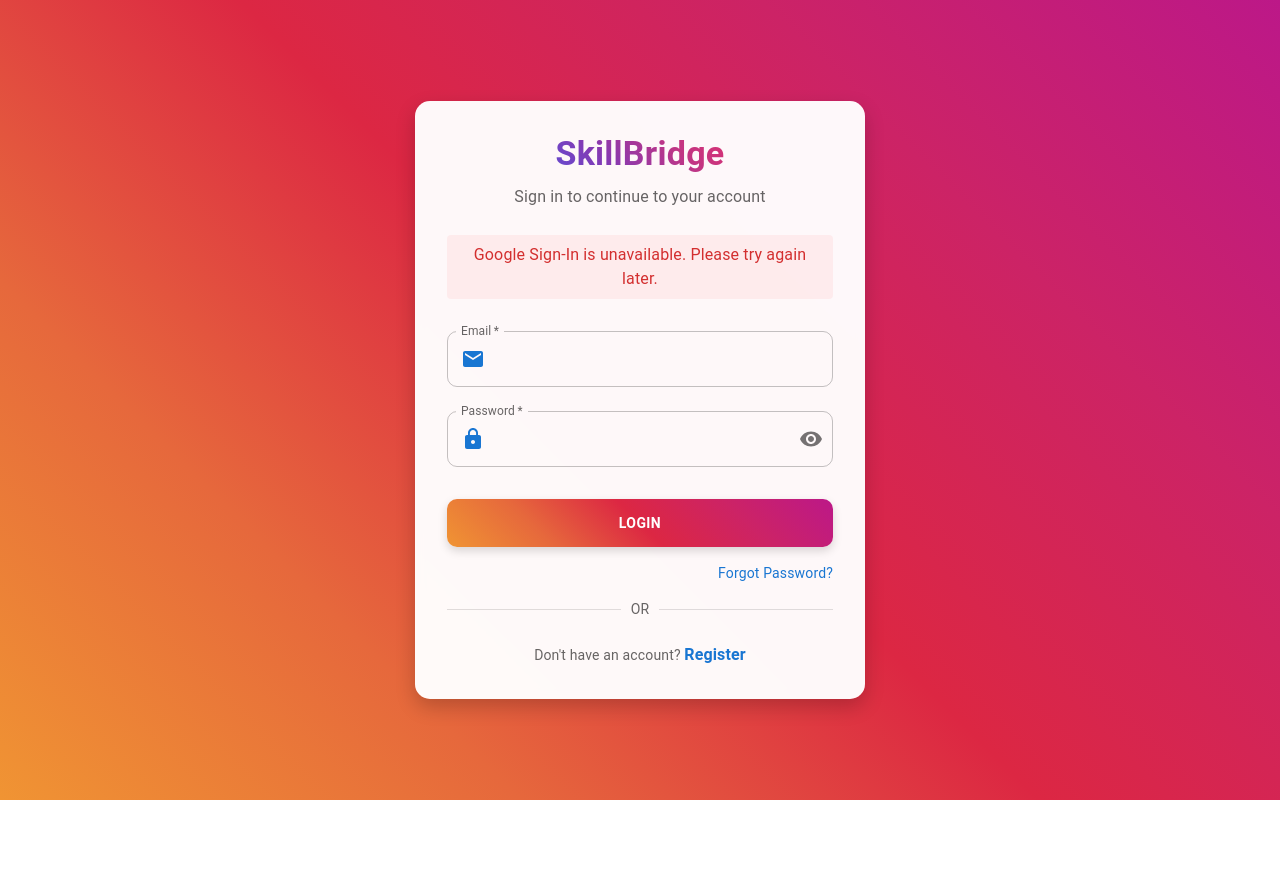
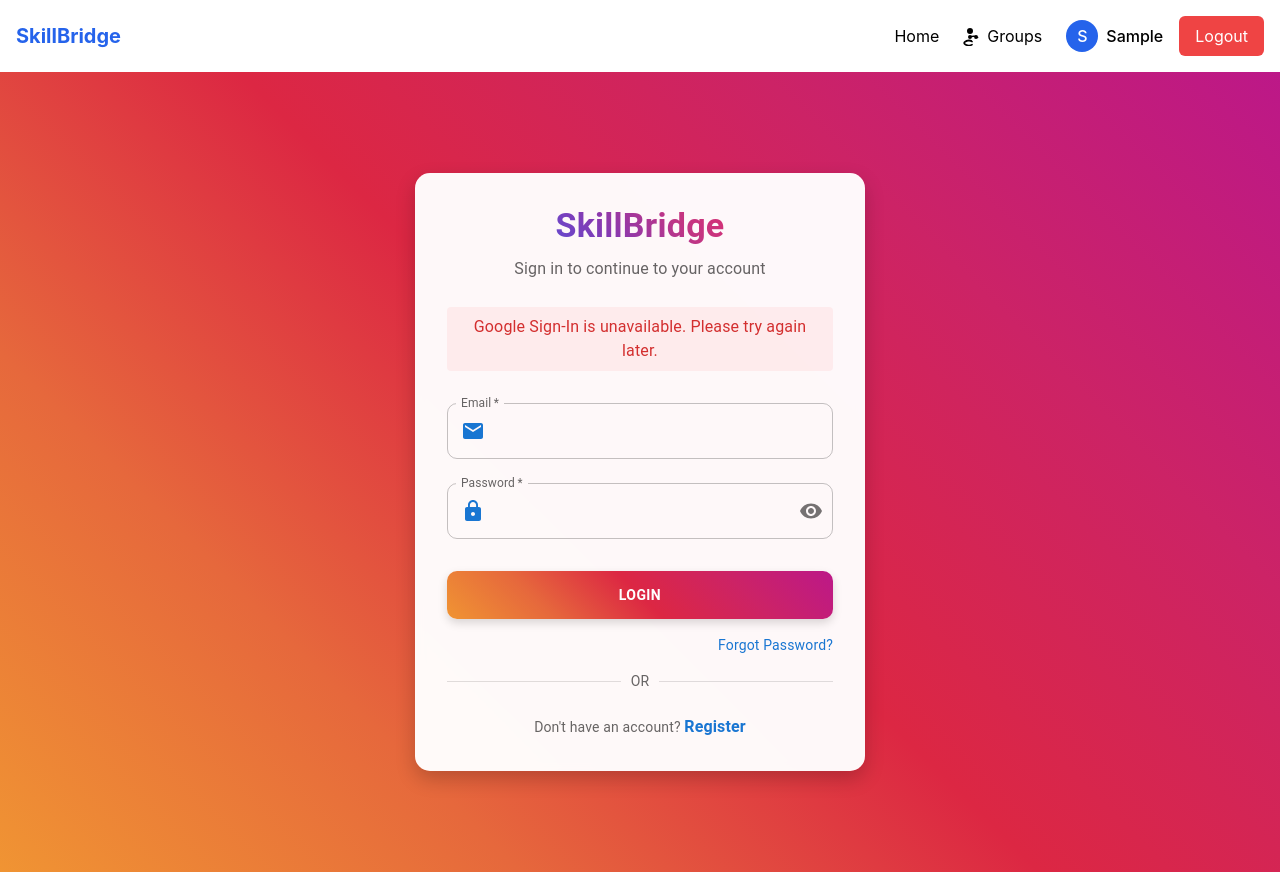
Before and after one commit to Kavishka-Rajapaksha/skill-bridge, a React (Create React App) app in the folder frontend/: page /login in a window 1280 px wide. Before the commit the page ends 800 px from the top, so only its background shows below. Built offline with nearby package versions, Linux system fonts and the light colour scheme; no server answers; sample sign-in values are in the browser's storage.

Commit message:
header and groping part

```diff
--- a/frontend/src/App.js
+++ b/frontend/src/App.js
@@ -14,6 +14,9 @@ import AdminAddUser from "./pages/AdminAddUser";
 import AdminBlockedUsers from "./pages/AdminBlockedUsers";
 import { AuthProvider } from "./context/AuthContext";
 import ProtectedRoute from "./components/ProtectedRoute";
+import Groups from "./pages/Groups";
+import GroupDetail from "./pages/GroupDetail";
+import Header from "./components/Header"; // Import the Header component
 
 function App() {
   const AdminRoute = ({ children }) => {
@@ -33,10 +36,14 @@ function App() {
   return (
     <AuthProvider>
       <Router>
+        {/* Include Header only once here */}
+        <Header />
         <Routes>
           <Route path="/" element={<Home />} />
           <Route path="/login" element={<Login />} />
           <Route path="/register" element={<Register />} />
+          <Route path="/groups" element={<Groups />} />
+          <Route path="/groups/:id" element={<GroupDetail />} />
 
           {/* Admin Routes */}
           <Route
--- a/frontend/src/components/Header.js
+++ b/frontend/src/components/Header.js
@@ -1,57 +1,117 @@
-import React from "react";
-import { Link, useNavigate } from "react-router-dom";
+import React, { useContext, useEffect, useState } from "react";
+import { Link } from "react-router-dom";
+import { AuthContext } from "../context/AuthContext";
 
-function Header({ user }) {
-  const navigate = useNavigate();
+function Header() {
+  const { user: contextUser } = useContext(AuthContext);
+  const [user, setUser] = useState(null);
 
-  const handleLogout = () => {
-    localStorage.removeItem("user");
-    navigate("/login");
-  };
+  // Ensure we have user info by checking both context and localStorage
+  useEffect(() => {
+    if (contextUser) {
+      setUser(contextUser);
+    } else {
+      const storedUser = localStorage.getItem("user");
+      if (storedUser) {
+        try {
+          setUser(JSON.parse(storedUser));
+        } catch (error) {
+          console.error("Error parsing user from localStorage:", error);
+        }
+      }
+    }
+  }, [contextUser]);
 
   return (
-    <header className="bg-white shadow">
-      <div className="max-w-6xl mx-auto px-4 sm:px-6 lg:px-8">
-        <div className="flex justify-between h-16">
-          <div className="flex items-center">
-            <Link to="/" className="text-xl font-bold text-blue-600">
-              SkillBridge
+    <header className="bg-white shadow-md py-4">
+      <div className="container mx-auto flex justify-between items-center px-4">
+        <Link to="/" className="text-xl font-bold text-blue-600">SkillBridge</Link>
+
+        <nav className="flex items-center space-x-6">
+          {/* Navigation links that are always visible */}
+          <Link to="/" className="hover:text-blue-600 transition-colors">Home</Link>
+
+          {/* Only show additional navigation if user is logged in */}
+          {user && (
+            <>
+              {/* Group icon */}
+              <Link
+                to="/groups"
+                className="hover:text-blue-600 transition-colors flex items-center space-x-1"
+                title="Groups"
+              >
+                <svg
+                  xmlns="http://www.w3.org/2000/svg"
+                  width="20"
+                  height="20"
+                  fill="currentColor"
+                  viewBox="0 0 20 20"
+                >
+                  <path d="M7 8a3 3 0 100-6 3 3 0 000 6zm6 5a2 2 0 100-4 2 2 0 000 4zm-6 0a2 2 0 100-4 2 2 0 000 4zm2.068 1.307a6.965 6.965 0 00-3.015-.788 7.01 7.01 0 00-5.051 1.882c-.896.88-.896 2.13 0 3.015a7.142 7.142 0 005.051 1.884c1.289-.02 2.47-.447 3.429-1.094a.75.75 0 10-.793-1.275 5.253 5.253 0 01-2.636.814 5.53 5.53 0 01-3.994-1.422.25.25 0 010-.375c.897-.89 2.458-1.434 3.994-1.422a5.253 5.253 0 012.636.814.75.75 0 10.793-1.275 6.787 6.787 0 00-.414-.207zm1.197-3.43a6.933 6.933 0 013.948 1.215.75.75 0 10.793-1.275 8.445 8.445 0 00-8.011-.607.75.75 0 00.415 1.436 6.944 6.944 0 012.855-.769z" />
+                </svg>
+                <span>Groups</span>
               </Link>
-          </div>
-          <div className="flex items-center">
-            {user ? (
-              <div className="flex items-center space-x-4">
-                <span className="text-gray-700">Welcome, {user.firstName || user.username}</span>
+
+              {/* Admin Dashboard link - only show for admins */}
               {user.role === "ROLE_ADMIN" && (
                 <Link
                   to="/admin/dashboard"
-                    className="px-3 py-2 bg-purple-600 text-white rounded hover:bg-purple-700 transition"
+                  className="hover:text-blue-600 transition-colors flex items-center space-x-1"
+                  title="Admin Dashboard"
                 >
-                    Dashboard
+                  <svg
+                    xmlns="http://www.w3.org/2000/svg"
+                    width="20"
+                    height="20"
+                    fill="currentColor"
+                    viewBox="0 0 20 20"
+                  >
+                    <path d="M5 3a2 2 0 00-2 2v2a2 2 0 002 2h2a2 2 0 002-2V5a2 2 0 00-2-2H5zM5 11a2 2 0 00-2 2v2a2 2 0 002 2h2a2 2 0 002-2v-2a2 2 0 00-2-2H5zM11 5a2 2 0 012-2h2a2 2 0 012 2v2a2 2 0 01-2 2h-2a2 2 0 01-2-2V5zM14 11a1 1 0 011 1v1h1a1 1 0 110 2h-1v1a1 1 0 11-2 0v-1h-1a1 1 0 110-2h1v-1a1 1 0 011-1z" />
+                  </svg>
+                  <span>Dashboard</span>
                 </Link>
               )}
+            </>
+          )}
+
+          {/* Authentication links */}
+          {user ? (
+            <div className="flex items-center space-x-4">
+              {/* User profile icon/avatar */}
+              <div className="flex items-center space-x-2">
+                <div className="w-8 h-8 rounded-full bg-blue-600 flex items-center justify-center text-white">
+                  {user.profilePicture ? (
+                    <img
+                      src={user.profilePicture}
+                      alt={`${user.firstName}'s profile`}
+                      className="w-full h-full rounded-full object-cover"
+                    />
+                  ) : (
+                    <span className="font-medium">{(user.firstName || user.name || "U").charAt(0).toUpperCase()}</span>
+                  )}
+                </div>
+                <span className="font-medium">{user.firstName || user.name || "User"}</span>
+              </div>
+
               <button
-                  onClick={handleLogout}
-                  className="px-3 py-2 bg-red-600 text-white rounded hover:bg-red-700"
+                onClick={() => {
+                  localStorage.removeItem("user");
+                  window.location.href = "/login";
+                }}
+                className="bg-red-500 hover:bg-red-600 text-white px-4 py-2 rounded-md"
               >
                 Logout
               </button>
             </div>
           ) : (
             <div className="flex items-center space-x-4">
-                <Link to="/login" className="text-blue-600 hover:text-blue-800">
-                  Login
-                </Link>
-                <Link
-                  to="/register"
-                  className="px-3 py-2 bg-blue-600 text-white rounded hover:bg-blue-700"
-                >
+              <Link to="/login" className="hover:text-blue-600 transition-colors">Login</Link>
+              <Link to="/register" className="bg-blue-500 hover:bg-blue-600 text-white px-4 py-2 rounded-md">
                 Register
               </Link>
             </div>
           )}
-          </div>
-        </div>
+        </nav>
       </div>
     </header>
   );
--- a/frontend/src/pages/AdminAddUser.js
+++ b/frontend/src/pages/AdminAddUser.js
@@ -128,7 +128,7 @@ function AdminAddUser() {
 
   return (
     <>
-      <Header user={user} />
+
       <div className="flex">
         {/* Sidebar - Same as in AdminDashboard */}
         <div className={`bg-gray-800 text-white w-64 min-h-screen flex-shrink-0 ${sidebarOpen ? 'block' : 'hidden'} md:block`}>
--- a/frontend/src/pages/AdminBlockedUsers.js
+++ b/frontend/src/pages/AdminBlockedUsers.js
@@ -79,7 +79,7 @@ function AdminBlockedUsers() {
 
   return (
     <>
-      <Header user={user} />
+
       <div className="flex">
         {/* Sidebar - Same as in AdminDashboard */}
         <div className={`bg-gray-800 text-white w-64 min-h-screen flex-shrink-0 ${sidebarOpen ? 'block' : 'hidden'} md:block`}>
--- a/frontend/src/pages/AdminDashboard.js
+++ b/frontend/src/pages/AdminDashboard.js
@@ -1,7 +1,6 @@
 import React, { useState, useEffect } from "react";
 import { useNavigate, Link } from "react-router-dom";
 import axiosInstance from "../utils/axios";
-import Header from "../components/Header";
 
 function AdminDashboard() {
   const [stats, setStats] = useState({
@@ -275,18 +274,13 @@ function AdminDashboard() {
 
   if (loading) {
     return (
-      <>
-        <Header user={user} />
       <div className="flex justify-center items-center min-h-screen">
         <div className="animate-spin rounded-full h-12 w-12 border-b-2 border-blue-500"></div>
       </div>
-      </>
     );
   }
 
   return (
-    <>
-      <Header user={user} />
     <div className="flex">
       {/* Sidebar */}
       <div className={`bg-gray-800 text-white w-64 min-h-screen flex-shrink-0 ${sidebarOpen ? 'block' : 'hidden'} md:block`}>
@@ -607,7 +601,6 @@ function AdminDashboard() {
         </div>
       </div>
     </div>
-    </>
   );
 }
 
--- a/frontend/src/pages/AdminUserManagement.js
+++ b/frontend/src/pages/AdminUserManagement.js
@@ -351,7 +351,7 @@ function AdminUserManagement() {
 
   return (
     <>
-      <Header user={user} />
+
       <div className="flex">
         {/* Sidebar - Same as in AdminDashboard */}
         <div className={`bg-gray-800 text-white w-64 min-h-screen flex-shrink-0 ${sidebarOpen ? 'block' : 'hidden'} md:block`}>
--- a/frontend/src/pages/Home.js
+++ b/frontend/src/pages/Home.js
@@ -1,7 +1,6 @@
 import React, { useState, useEffect } from "react";
 import CreatePost from "../components/CreatePost";
 import Post from "../components/Post";
-import Header from "../components/Header";
 import axiosInstance from "../utils/axios";
 import { useNavigate } from "react-router-dom";
 
@@ -73,7 +72,6 @@ function Home() {
 
   return (
     <>
-      <Header user={user} />
       <div className="max-w-2xl mx-auto py-8 px-4">
         <CreatePost onPostCreated={handlePostCreated} />
         {posts.map((post) => (
```
Also changed, not shown: frontend/src/components/CreateGroup.js (+40 -10 lines). Lines whose indentation alone changed are shown as unchanged.
